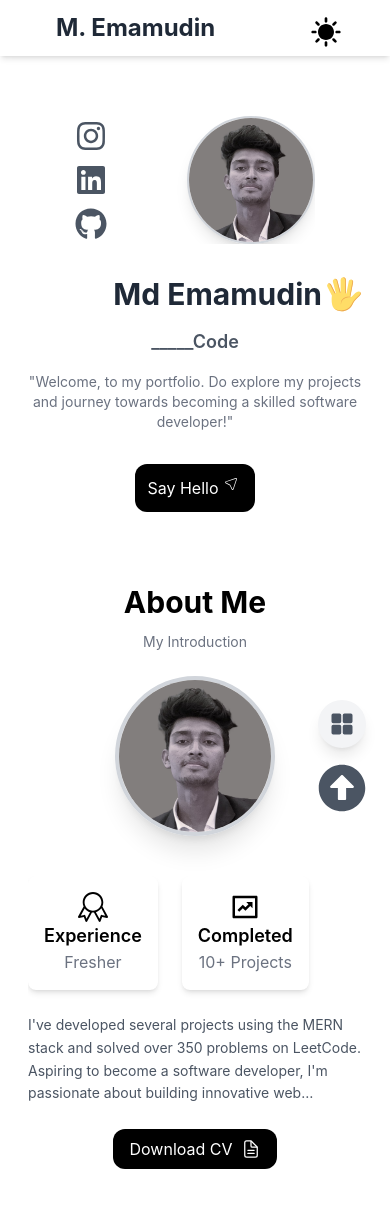
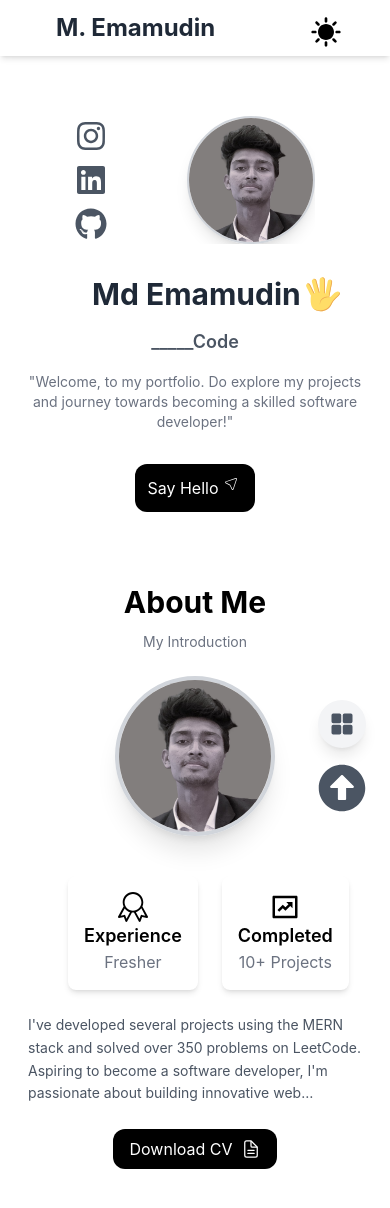
Before and after one commit to MdMassum/Portfolio, a React (Vite) app: page / in a window 390 px wide. Shown: the top 1208 px of the page. Built offline with nearby package versions, Linux system fonts and the light colour scheme.

Commit message:
small alignment fix

```diff
--- a/src/pages/About/AboutData.jsx
+++ b/src/pages/About/AboutData.jsx
@@ -21,7 +21,7 @@ function AboutData() {
           transition={{ duration: 0.8, delay: 0.2 }}
           className='flex flex-row items-center gap-6 md:gap-10'
         >
-          <div className='flex flex-col shadow-md justify-center items-center p-4 rounded-lg bg-white'>
+          <div className='flex flex-col shadow-md justify-center items-center p-4 ml-10 md:ml-0 rounded-lg bg-white'>
             <SlBadge className='text-3xl md:text-4xl text-black'/>
             <span className='text-lg md:text-xl font-semibold dark:text-black'>Experience</span>
             <span className='text-gray-500'>Fresher</span>
--- a/src/pages/Home/Data.jsx
+++ b/src/pages/Home/Data.jsx
@@ -36,7 +36,7 @@ function Data() {
         initial={{ y: 20, opacity: 0 }}
         animate={{ y: 0, opacity: 1 }}
         transition={{ duration: 0.8, delay: 0.2 }}
-        className='flex gap-1 items-center justify-end'
+        className='flex gap-1 items-center ml-16 md:ml-0'
       >
         <h1 className='text-3xl md:text-6xl font-bold text-gray-800 dark:text-white'>
           Md Emamudin
```
